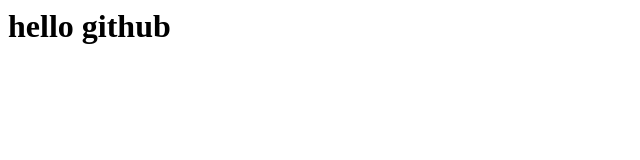
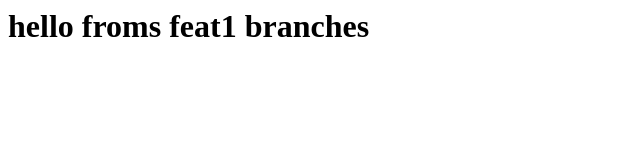
Before and after one commit to minutgowda058-create/git-practice, a plain HTML site: page index.html in a window 1280 px wide. Shown: the whole page, without its empty margins (0-640 px from the left). Drawn offline with Linux system fonts and the light colour scheme.

Commit message:
updated file in feat1 branch

```diff
--- a/index.html
+++ b/index.html
@@ -1 +1 @@
-<h1>hello github </h1>
+<h1>hello froms feat1 branches </h1>
```
